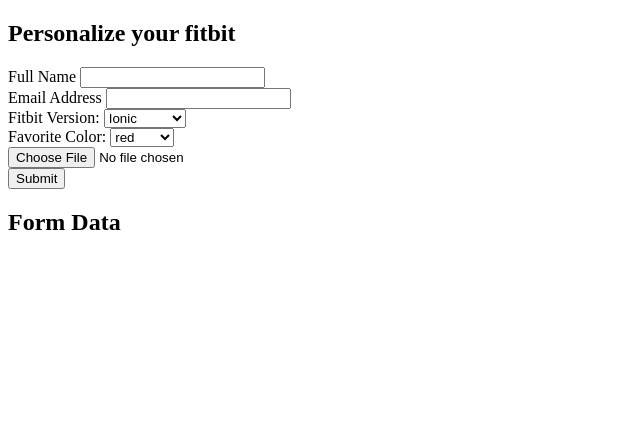
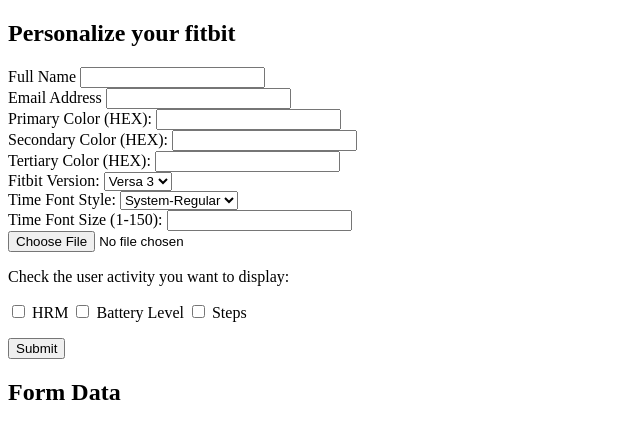
Before and after one commit to matthewdressa/Fitbit_pipeline, a plain HTML site: page index.html in a window 1280 px wide. Shown: the whole page, without its empty margins (0-640 px from the left). Drawn offline with Linux system fonts and the light colour scheme.

Commit message:
More variables

```diff
--- a/assets/js/data_grab.js
+++ b/assets/js/data_grab.js
@@ -23,6 +23,8 @@
   // Saving the preferences of users which is grabbed from the json Object. Type is string
   var color_pref = formJSON['color'];
   var file_name_ex = formJSON['filename'];
+
+  formJSON.user_activities = data.getAll("user_activity");
 
   var file_name = formJSON['filename']['name'];
 
--- a/index.html
+++ b/index.html
@@ -28,12 +28,25 @@
         </div>
 
         <div class="input-group">
+          <label for="pri_color_code">Primary Color (HEX):</label>
+          <input id="pri_color_code" name="pri_color_code" type="text"/>
+        </div>
+
+        <div class="input-group">
+          <label for="sec_color_code">Secondary Color (HEX):</label>
+          <input id="sec_color_code" name="sec_color_code" type="text"/>
+        </div>
+
+        <div class="input-group">
+          <label for="tertiary_color_code">Tertiary Color (HEX):</label>
+          <input id="tertiary_color_code" name="tertiary_color_code" type="text"/>
+        </div>
+
+
+
+        <div class="input-group">
           <label for="version">Fitbit Version: </label>
           <select id="version" name="version">
-            <option value="higgs">Ionic</option>
-            <option value="meson">Versa</option>
-            <option value="gemini">Versa Lite</option>
-            <option value="mira">Versa 2</option>
             <option value="atlas">Versa 3</option>
             <option value="vulcan">Sense</option>
 
@@ -41,16 +54,18 @@
         </div>
 
         <div class="input-group">
-          <label for="color">Favorite Color: </label>
-          <select id="color" name="color">
-              <option value="red">red</option>
-              <option value="orange">orange</option>
-              <option value="yellow">yellow</option>
-              <option value="green">green</option>
-              <option value="blue">blue</option>
-              <option value="indigo">indigo</option>
-              <option value="violet">violet</option>
+          <label for="f_style">Time Font Style:</label>
+          <select id="f_style" name="time_font_style">
+              <option value="System-Regular">System-Regular</option>
+              <option value="System-Light">System-Light</option>
+              <option value="System-Bold">System-Bold</option>
           </select>
+        </div>
+
+
+        <div class="input-group">
+          <label for="time_f_size">Time Font Size (1-150): </label>
+          <input id="time_f_size" name="time_font_size" type="text"/>
         </div>
 
         <div class="input-group">
@@ -63,12 +78,27 @@
 
 
         <!-- <div class="input-group">
-          <p class="group-label">I prefer a clock face that is:</p>
-          <input id="clock-analog" name="clock" type="checkbox" value="Analog"/>
-          <label class="inline" for="clock-analog">Analog</label>
-          <input id="clock-digital" name="clock" type="checkbox" value="Digital"/>
-          <label class="inline" for="clock-digital">Digital</label>
+          <p class="group-label">Show battery level:</p>
+          <input id="battery-yes" name="battery" type="checkbox" value="Yes"/>
+          <label class="inline" for="clock-analog">Yes</label>
+          <input id="battery-no" name="battery_" type="checkbox" value="No"/>
+          <label class="inline" for="clock-digital">No</label>
         </div> -->
+
+        <p>
+          Check the user activity you want to display:
+        </p>
+        <p>
+               <input type="checkbox" name="user_activity" id="javascript" value="hrm" />
+               <label for="javascript">HRM</label>
+
+               <input type="checkbox" name="user_activity" id="html" value="battery" />
+               <label for="html">Battery Level</label>
+
+               <input type="checkbox" name="user_activity" id="css" value="steps" />
+               <label for="css">Steps</label>
+          </p>
+
         <button type="submit">Submit</button>
     </form>
     </section>
```
